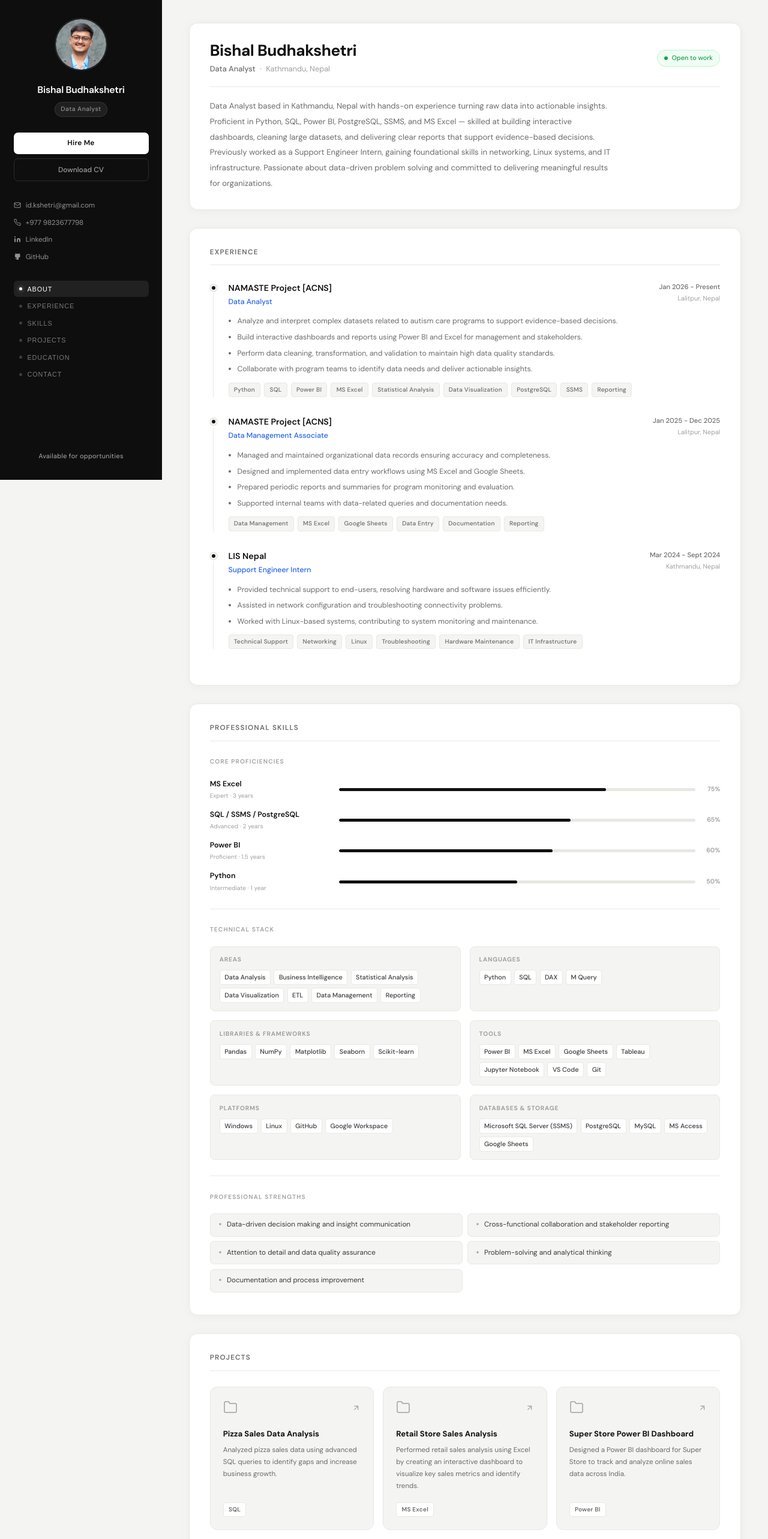
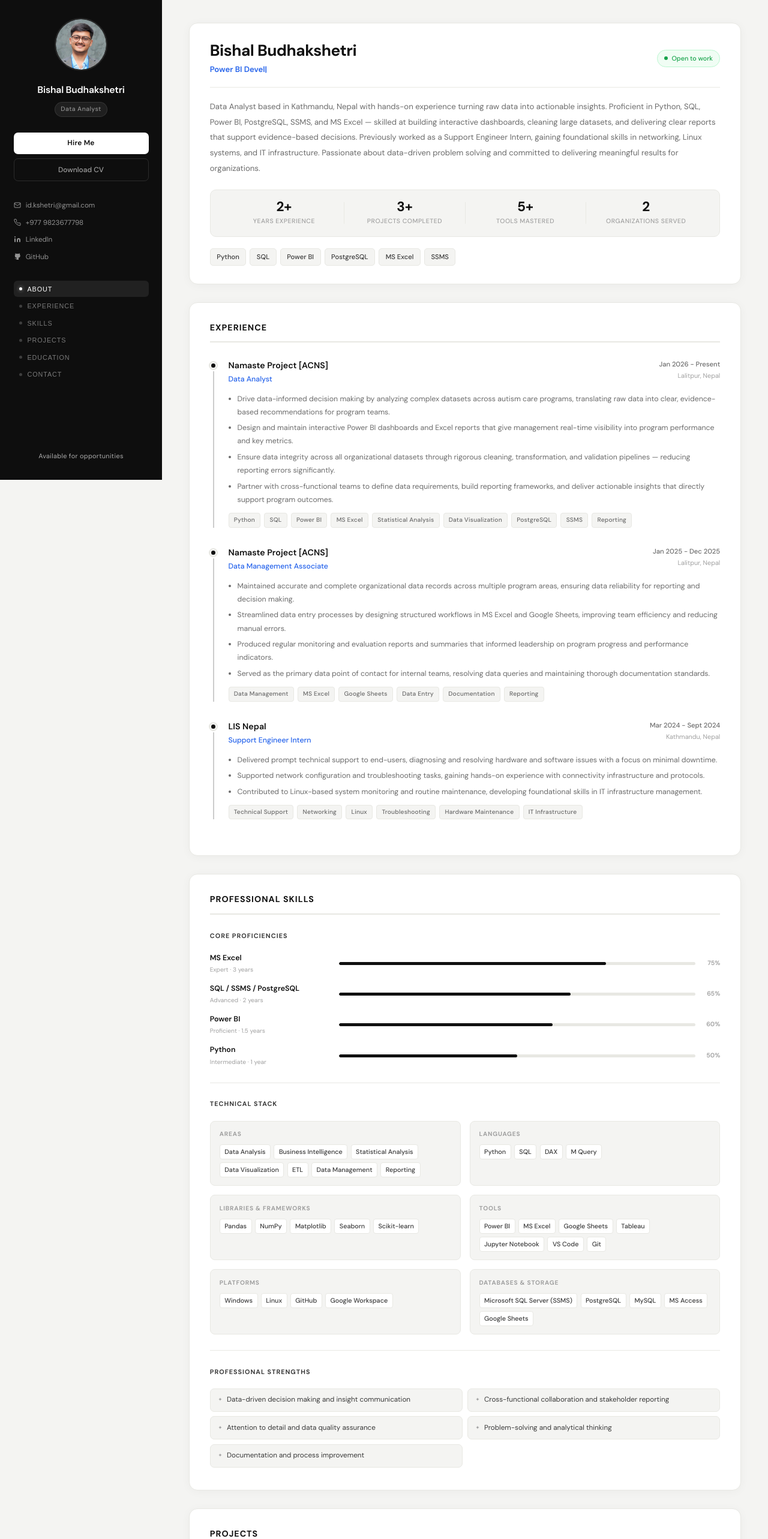
Before and after one commit to BishalKshetri/portfolio2026, a Next.js app: page / in a window 1280 px wide. Shown: the top 2566 px of the page at 60% size. Built offline with nearby package versions, Linux system fonts and the light colour scheme.

Commit message:
final portfolio update

```diff
--- a/app/page.tsx
+++ b/app/page.tsx
@@ -9,6 +9,8 @@ import Skills from "@/components/sections/Skills";
 import Projects from "@/components/sections/Projects";
 import Education from "@/components/sections/Education";
 import Contact from "@/components/sections/Contact";
+import BackToTop from "@/components/BackToTop";
+import Certifications from "@/components/sections/Certifications";
 import { navLinks } from "@/data/resume";
 
 export default function Home() {
@@ -44,6 +46,7 @@ export default function Home() {
         <Experience />
         <Skills />
         <Projects />
+        <Certifications />
         <Education />
         <Contact />
         <motion.footer
@@ -55,17 +58,15 @@ export default function Home() {
           © 2026 Bishal Budhakshetri — Data Analyst
         </motion.footer>
       </main>
+      <BackToTop />
     </div>
   );
 }
 
 const styles: Record<string, React.CSSProperties> = {
-  layout: {
+layout: {
     display: "flex",
-    maxWidth: 1400,
-    margin: "0 auto",
     minHeight: "100vh",
-    boxShadow: "0 0 80px rgba(0,0,0,0.07)",
   },
   main: {
     flex: 1,
--- /dev/null
+++ b/components/BackToTop.tsx
@@ -0,0 +1,61 @@
+"use client";
+
+import { useEffect, useState } from "react";
+
+export default function BackToTop() {
+  const [visible, setVisible] = useState(false);
+
+  useEffect(() => {
+    const handleScroll = () => {
+      setVisible(window.scrollY > 400);
+    };
+    window.addEventListener("scroll", handleScroll);
+    return () => window.removeEventListener("scroll", handleScroll);
+  }, []);
+
+  const scrollToTop = () => {
+    window.scrollTo({ top: 0, behavior: "smooth" });
+  };
+
+  if (!visible) return null;
+
+  return (
+    <button
+      onClick={scrollToTop}
+      style={styles.btn}
+      title="Back to top"
+      onMouseEnter={(e) => {
+        (e.currentTarget as HTMLButtonElement).style.background = "#333";
+        (e.currentTarget as HTMLButtonElement).style.transform = "translateY(-3px)";
+      }}
+      onMouseLeave={(e) => {
+        (e.currentTarget as HTMLButtonElement).style.background = "#111";
+        (e.currentTarget as HTMLButtonElement).style.transform = "translateY(0)";
+      }}
+    >
+      ↑
+    </button>
+  );
+}
+
+const styles: Record<string, React.CSSProperties> = {
+  btn: {
+    position: "fixed",
+    bottom: "2rem",
+    right: "2rem",
+    width: 42,
+    height: 42,
+    borderRadius: "50%",
+    background: "#111",
+    color: "#fff",
+    border: "none",
+    fontSize: "1.1rem",
+    cursor: "pointer",
+    display: "flex",
+    alignItems: "center",
+    justifyContent: "center",
+    boxShadow: "0 4px 14px rgba(0,0,0,0.2)",
+    transition: "background 0.2s, transform 0.2s",
+    zIndex: 999,
+  },
+};
--- a/components/Section.tsx
+++ b/components/Section.tsx
@@ -38,16 +38,16 @@ const styles: Record<string, React.CSSProperties> = {
     borderRadius: 14,
     boxShadow: "0 2px 16px rgba(0,0,0,0.04)",
   },
-  titleRow: {
+titleRow: {
     marginBottom: "1.75rem",
     paddingBottom: "0.8rem",
-    borderBottom: "1px solid var(--border)",
+    borderBottom: "2px solid var(--border)",
   },
   title: {
-    fontSize: "0.78rem",
-    fontWeight: 600,
-    color: "var(--text-light)",
+    fontSize: "0.95rem",
+    fontWeight: 700,
+    color: "var(--text)",
     textTransform: "uppercase",
-    letterSpacing: "1.2px",
+    letterSpacing: "1px",
   },
 };
--- a/components/sections/About.tsx
+++ b/components/sections/About.tsx
@@ -1,16 +1,44 @@
+"use client";
+
+import { useEffect, useRef } from "react";
 import Section from "@/components/Section";
 import { profile } from "@/data/resume";
 
 export default function About() {
+  const typedRef = useRef<HTMLSpanElement>(null);
+
+  useEffect(() => {
+    let typed: any;
+
+    const initTyped = async () => {
+      const Typed = (await import("typed.js")).default;
+      typed = new Typed(typedRef.current, {
+        strings: ["Data Analyst", "Power BI Developer", "SQL Expert", "Data Storyteller"],
+        typeSpeed: 60,
+        backSpeed: 40,
+        backDelay: 1500,
+        loop: true,
+        showCursor: true,
+        cursorChar: "|",
+      });
+    };
+
+    initTyped();
+
+    return () => {
+      if (typed) typed.destroy();
+    };
+  }, []);
+
   return (
     <Section id="about-section" title="">
       <div style={styles.topRow}>
         <div style={styles.left}>
           <h1 style={styles.heading}>{profile.name}</h1>
           <div style={styles.metaRow}>
-            <p style={styles.role}>{profile.title}</p>
-            <span style={styles.dot}>·</span>
-            <span style={styles.location}>Kathmandu, Nepal</span>
+            <span style={styles.typedWrap}>
+              <span ref={typedRef} />
+            </span>
           </div>
         </div>
         <div style={styles.statusBadge}>
@@ -18,8 +46,41 @@ export default function About() {
           Open to work
         </div>
       </div>
+
       <div style={styles.divider} />
+
       <p style={styles.bio}>{profile.bio}</p>
+
+      {/* Stats Row */}
+      <div style={styles.statsRow}>
+        <div style={styles.statItem}>
+          <div style={styles.statNumber}>2+</div>
+          <div style={styles.statLabel}>Years Experience</div>
+        </div>
+        <div style={styles.statDivider} />
+        <div style={styles.statItem}>
+          <div style={styles.statNumber}>3+</div>
+          <div style={styles.statLabel}>Projects Completed</div>
+        </div>
+        <div style={styles.statDivider} />
+        <div style={styles.statItem}>
+          <div style={styles.statNumber}>5+</div>
+          <div style={styles.statLabel}>Tools Mastered</div>
+        </div>
+        <div style={styles.statDivider} />
+        <div style={styles.statItem}>
+          <div style={styles.statNumber}>2</div>
+          <div style={styles.statLabel}>Organizations Served</div>
+        </div>
+      </div>
+
+      {/* Quick Skills */}
+      <div style={styles.quickSkills}>
+        {["Python", "SQL", "Power BI", "PostgreSQL", "MS Excel", "SSMS"].map((skill) => (
+          <span key={skill} style={styles.skillTag}>{skill}</span>
+        ))}
+      </div>
+
     </Section>
   );
 }
@@ -50,10 +111,10 @@ const styles: Record<string, React.CSSProperties> = {
     alignItems: "center",
     gap: "0.5rem",
   },
-  role: {
-    fontSize: "0.85rem",
-    color: "var(--text-light)",
-    fontWeight: 500,
+  typedWrap: {
+    fontSize: "0.88rem",
+    color: "var(--accent)",
+    fontWeight: 600,
   },
   dot: {
     color: "var(--text-xlight)",
@@ -93,6 +154,53 @@ const styles: Record<string, React.CSSProperties> = {
     fontSize: "0.88rem",
     color: "var(--text-light)",
     lineHeight: 1.95,
-    maxWidth: 680,
+    marginBottom: "1.5rem",
+  },
+  statsRow: {
+    display: "flex",
+    alignItems: "center",
+    background: "var(--bg)",
+    border: "1px solid var(--border)",
+    borderRadius: 10,
+    padding: "1.1rem 1.5rem",
+    marginBottom: "1.25rem",
+  },
+  statItem: {
+    flex: 1,
+    textAlign: "center",
+  },
+  statNumber: {
+    fontSize: "1.5rem",
+    fontWeight: 700,
+    color: "var(--text)",
+    lineHeight: 1,
+    marginBottom: "0.3rem",
+  },
+  statLabel: {
+    fontSize: "0.7rem",
+    color: "var(--text-xlight)",
+    fontWeight: 500,
+    textTransform: "uppercase",
+    letterSpacing: "0.5px",
+  },
+  statDivider: {
+    width: 1,
+    height: 36,
+    background: "var(--border)",
+    flexShrink: 0,
+  },
+  quickSkills: {
+    display: "flex",
+    flexWrap: "wrap" as const,
+    gap: "0.4rem",
+  },
+  skillTag: {
+    fontSize: "0.75rem",
+    fontWeight: 500,
+    color: "var(--text-mid)",
+    background: "var(--bg)",
+    border: "1px solid var(--border)",
+    padding: "0.3rem 0.7rem",
+    borderRadius: 5,
   },
 };
--- /dev/null
+++ b/components/sections/Certifications.tsx
@@ -0,0 +1,135 @@
+"use client";
+
+import { motion } from "framer-motion";
+import Section from "@/components/Section";
+import { certifications } from "@/data/resume";
+
+export default function Certifications() {
+  return (
+    <Section id="certifications-section" title="Certifications">
+      <div style={styles.list}>
+        {certifications.map((cert, i) => (
+          <motion.a
+            key={i}
+            href={cert.file}
+            target="_blank"
+            rel="noreferrer"
+            style={styles.card}
+            initial={{ opacity: 0, x: -20 }}
+            whileInView={{ opacity: 1, x: 0 }}
+            viewport={{ once: true }}
+            transition={{ duration: 0.4, delay: i * 0.1 }}
+            onMouseEnter={(e) => {
+              (e.currentTarget as HTMLAnchorElement).style.borderColor = "#111";
+              (e.currentTarget as HTMLAnchorElement).style.transform = "translateX(4px)";
+              (e.currentTarget as HTMLAnchorElement).style.boxShadow = "0 4px 16px rgba(0,0,0,0.07)";
+            }}
+            onMouseLeave={(e) => {
+              (e.currentTarget as HTMLAnchorElement).style.borderColor = "var(--border)";
+              (e.currentTarget as HTMLAnchorElement).style.transform = "translateX(0)";
+              (e.currentTarget as HTMLAnchorElement).style.boxShadow = "none";
+            }}
+          >
+            {/* Left accent */}
+            <div style={{ ...styles.accent, background: cert.color }} />
+
+            {/* Icon */}
+            <div style={styles.iconWrap}>
+              <CertIcon />
+            </div>
+
+            {/* Content */}
+            <div style={styles.content}>
+              <div style={styles.title}>{cert.title}</div>
+              <div style={styles.issuer}>{cert.issuer}</div>
+            </div>
+
+            {/* Right */}
+            <div style={styles.right}>
+              <span style={styles.year}>{cert.year}</span>
+              <span style={styles.viewLink}>View ↗</span>
+            </div>
+
+          </motion.a>
+        ))}
+      </div>
+    </Section>
+  );
+}
+
+const CertIcon = () => (
+  <svg width="20" height="20" viewBox="0 0 24 24" fill="none" stroke="currentColor" strokeWidth="1.5">
+    <circle cx="12" cy="8" r="6" />
+    <path d="M15.477 12.89L17 22l-5-3-5 3 1.523-9.11" />
+  </svg>
+);
+
+const styles: Record<string, React.CSSProperties> = {
+  list: {
+    display: "flex",
+    flexDirection: "column",
+    gap: "0.75rem",
+  },
+  card: {
+    display: "flex",
+    alignItems: "center",
+    gap: "1rem",
+    background: "var(--bg)",
+    border: "1px solid var(--border)",
+    borderRadius: 10,
+    overflow: "hidden",
+    transition: "border-color 0.2s, transform 0.2s, box-shadow 0.2s",
+    textDecoration: "none",
+    color: "inherit",
+    position: "relative",
+  },
+  accent: {
+    width: 4,
+    alignSelf: "stretch",
+    flexShrink: 0,
+  },
+  iconWrap: {
+    width: 40,
+    height: 40,
+    borderRadius: 8,
+    background: "var(--card-bg)",
+    border: "1px solid var(--border)",
+    display: "flex",
+    alignItems: "center",
+    justifyContent: "center",
+    color: "var(--text-light)",
+    flexShrink: 0,
+  },
+  content: {
+    flex: 1,
+    padding: "1rem 0",
+  },
+  title: {
+    fontSize: "0.88rem",
+    fontWeight: 600,
+    color: "var(--text)",
+    marginBottom: "0.2rem",
+  },
+  issuer: {
+    fontSize: "0.75rem",
+    color: "var(--text-light)",
+  },
+  right: {
+    display: "flex",
+    flexDirection: "column",
+    alignItems: "flex-end",
+    gap: "0.25rem",
+    padding: "0 1.1rem",
+    flexShrink: 0,
+  },
+  year: {
+    fontSize: "0.72rem",
+    fontWeight: 600,
+    color: "var(--text-xlight)",
+  },
+  viewLink: {
+    fontSize: "0.72rem",
+    fontWeight: 600,
+    color: "var(--accent)",
+  },
+};
--- a/components/sections/Experience.tsx
+++ b/components/sections/Experience.tsx
@@ -65,8 +65,8 @@ const styles: Record<string, React.CSSProperties> = {
     width: 12,
   },
   dot: {
-    width: 10,
-    height: 10,
+    width: 11,
+    height: 11,
     borderRadius: "50%",
     background: "var(--text)",
     border: "2px solid var(--bg)",
@@ -77,8 +77,8 @@ const styles: Record<string, React.CSSProperties> = {
   },
   line: {
     flex: 1,
-    width: 1,
-    background: "var(--border)",
+    width: 2,
+    background: "#cccccc",
     marginTop: 4,
   },
   content: { flex: 1 },
--- a/components/sections/Projects.tsx
+++ b/components/sections/Projects.tsx
@@ -21,8 +21,8 @@ export default function Projects() {
             transition={{ duration: 0.4, delay: i * 0.12 }}
             onMouseEnter={(e) => {
               (e.currentTarget as HTMLAnchorElement).style.borderColor = "#111";
-              (e.currentTarget as HTMLAnchorElement).style.transform = "translateY(-3px)";
-              (e.currentTarget as HTMLAnchorElement).style.boxShadow = "0 8px 24px rgba(0,0,0,0.09)";
+              (e.currentTarget as HTMLAnchorElement).style.transform = "translateY(-4px)";
+              (e.currentTarget as HTMLAnchorElement).style.boxShadow = "0 12px 30px rgba(0,0,0,0.1)";
             }}
             onMouseLeave={(e) => {
               (e.currentTarget as HTMLAnchorElement).style.borderColor = "var(--border)";
@@ -30,19 +30,23 @@ export default function Projects() {
               (e.currentTarget as HTMLAnchorElement).style.boxShadow = "none";
             }}
           >
-            {/* Header */}
-            <div style={styles.cardHeader}>
-              <div style={styles.folderWrap}>
-                <FolderIcon />
-              </div>
-              <div style={styles.arrowWrap}>
-                <ArrowIcon />
+            {/* Project Image */}
+            <div style={styles.imageWrap}>
+              <img
+                src={project.image}
+                alt={project.title}
+                style={styles.image}
+              />
+              <div style={styles.imageOverlay}>
+                <span style={styles.viewText}>View Project ↗</span>
               </div>
             </div>
 
             {/* Content */}
-            <h3 style={styles.cardTitle}>{project.title}</h3>
-            <p style={styles.cardDesc}>{project.description}</p>
+            <div style={styles.cardBody}>
+              <h3 style={styles.cardTitle}>{project.title}</h3>
+              <p style={styles.cardDesc}>{project.description}</p>
+            </div>
 
             {/* Footer */}
             <div style={styles.cardFooter}>
@@ -57,19 +61,6 @@ export default function Projects() {
   );
 }
 
-const FolderIcon = () => (
-  <svg width="24" height="24" viewBox="0 0 24 24" fill="none" stroke="currentColor" strokeWidth="1.5">
-    <path d="M22 19a2 2 0 0 1-2 2H4a2 2 0 0 1-2-2V5a2 2 0 0 1 2-2h5l2 3h9a2 2 0 0 1 2 2z" />
-  </svg>
-);
-
-const ArrowIcon = () => (
-  <svg width="15" height="15" viewBox="0 0 24 24" fill="none" stroke="currentColor" strokeWidth="2">
-    <line x1="7" y1="17" x2="17" y2="7" />
-    <polyline points="7 7 17 7 17 17" />
-  </svg>
-);
-
 const styles: Record<string, React.CSSProperties> = {
   grid: {
     display: "grid",
@@ -79,47 +70,69 @@ const styles: Record<string, React.CSSProperties> = {
   card: {
     display: "flex",
     flexDirection: "column",
-    padding: "1.4rem",
     background: "var(--bg)",
     border: "1px solid var(--border)",
     borderRadius: 12,
+    overflow: "hidden",
     transition: "border-color 0.25s, transform 0.25s, box-shadow 0.25s",
     cursor: "pointer",
     textDecoration: "none",
     color: "inherit",
   },
-  cardHeader: {
+  imageWrap: {
+    position: "relative",
+    width: "100%",
+    height: 160,
+    overflow: "hidden",
+    flexShrink: 0,
+  },
+  image: {
+    width: "100%",
+    height: "100%",
+    objectFit: "cover",
+    display: "block",
+    transition: "transform 0.3s ease",
+  },
+  imageOverlay: {
+    position: "absolute",
+    top: 0,
+    left: 0,
+    right: 0,
+    bottom: 0,
+    background: "rgba(0,0,0,0.55)",
     display: "flex",
-    justifyContent: "space-between",
     alignItems: "center",
-    marginBottom: "1.1rem",
+    justifyContent: "center",
+    opacity: 0,
+    transition: "opacity 0.25s",
   },
-  folderWrap: {
-    color: "var(--text-xlight)",
+  viewText: {
+    color: "#fff",
+    fontSize: "0.82rem",
+    fontWeight: 600,
+    letterSpacing: "0.3px",
   },
-  arrowWrap: {
-    color: "var(--text-xlight)",
-    transition: "color 0.2s",
+  cardBody: {
+    flex: 1,
+    padding: "1rem 1.1rem 0.75rem 1.1rem",
   },
   cardTitle: {
     fontSize: "0.88rem",
     fontWeight: 700,
     color: "var(--text)",
-    marginBottom: "0.5rem",
+    marginBottom: "0.4rem",
     lineHeight: 1.4,
   },
   cardDesc: {
     fontSize: "0.77rem",
     color: "var(--text-light)",
     lineHeight: 1.75,
-    flex: 1,
-    marginBottom: "1.1rem",
   },
   cardFooter: {
     display: "flex",
     flexWrap: "wrap" as const,
     gap: "0.35rem",
-    marginTop: "auto",
+    padding: "0.75rem 1.1rem 1rem 1.1rem",
   },
   tag: {
     fontSize: "0.67rem",
--- a/components/sections/Skills.tsx
+++ b/components/sections/Skills.tsx
@@ -89,12 +89,12 @@ const styles: Record<string, React.CSSProperties> = {
     background: "var(--border)",
     margin: "1.75rem 0",
   },
-  subTitle: {
-    fontSize: "0.68rem",
-    fontWeight: 600,
+subTitle: {
+    fontSize: "0.72rem",
+    fontWeight: 700,
     textTransform: "uppercase",
-    letterSpacing: "1.1px",
-    color: "var(--text-xlight)",
+    letterSpacing: "1px",
+    color: "var(--text-mid)",
     marginBottom: "1.25rem",
   },
 
--- a/data/resume.ts
+++ b/data/resume.ts
@@ -11,28 +11,28 @@ export const profile = {
 
 export const experience = [
   {
-    company: "NAMASTE Project [ACNS]",
+    company: "Namaste Project [ACNS]",
     location: "Lalitpur, Nepal",
     role: "Data Analyst",
     period: "Jan 2026 - Present",
     bullets: [
-      "Analyze and interpret complex datasets related to autism care programs to support evidence-based decisions.",
-      "Build interactive dashboards and reports using Power BI and Excel for management and stakeholders.",
-      "Perform data cleaning, transformation, and validation to maintain high data quality standards.",
-      "Collaborate with program teams to identify data needs and deliver actionable insights.",
+      "Drive data-informed decision making by analyzing complex datasets across autism care programs, translating raw data into clear, evidence-based recommendations for program teams.",
+      "Design and maintain interactive Power BI dashboards and Excel reports that give management real-time visibility into program performance and key metrics.",
+      "Ensure data integrity across all organizational datasets through rigorous cleaning, transformation, and validation pipelines — reducing reporting errors significantly.",
+      "Partner with cross-functional teams to define data requirements, build reporting frameworks, and deliver actionable insights that directly support program outcomes.",
     ],
     skills: ["Python", "SQL", "Power BI", "MS Excel", "Statistical Analysis", "Data Visualization", "PostgreSQL", "SSMS", "Reporting"],
   },
   {
-    company: "NAMASTE Project [ACNS]",
+    company: "Namaste Project [ACNS]",
     location: "Lalitpur, Nepal",
     role: "Data Management Associate",
     period: "Jan 2025 - Dec 2025",
     bullets: [
-      "Managed and maintained organizational data records ensuring accuracy and completeness.",
-      "Designed and implemented data entry workflows using MS Excel and Google Sheets.",
-      "Prepared periodic reports and summaries for program monitoring and evaluation.",
-      "Supported internal teams with data-related queries and documentation needs.",
+      "Maintained accurate and complete organizational data records across multiple program areas, ensuring data reliability for reporting and decision making.",
+      "Streamlined data entry processes by designing structured workflows in MS Excel and Google Sheets, improving team efficiency and reducing manual errors.",
+      "Produced regular monitoring and evaluation reports and summaries that informed leadership on program progress and performance indicators.",
+      "Served as the primary data point of contact for internal teams, resolving data queries and maintaining thorough documentation standards.",
     ],
     skills: ["Data Management", "MS Excel", "Google Sheets", "Data Entry", "Documentation", "Reporting"],
   },
@@ -42,9 +42,9 @@ export const experience = [
     role: "Support Engineer Intern",
     period: "Mar 2024 - Sept 2024",
     bullets: [
-      "Provided technical support to end-users, resolving hardware and software issues efficiently.",
-      "Assisted in network configuration and troubleshooting connectivity problems.",
-      "Worked with Linux-based systems, contributing to system monitoring and maintenance.",
+      "Delivered prompt technical support to end-users, diagnosing and resolving hardware and software issues with a focus on minimal downtime.",
+      "Supported network configuration and troubleshooting tasks, gaining hands-on experience with connectivity infrastructure and protocols.",
+      "Contributed to Linux-based system monitoring and routine maintenance, developing foundational skills in IT infrastructure management.",
     ],
     skills: ["Technical Support", "Networking", "Linux", "Troubleshooting", "Hardware Maintenance", "IT Infrastructure"],
   },
@@ -106,20 +106,43 @@ export const projects = [
     description: "Analyzed pizza sales data using advanced SQL queries to identify gaps and increase business growth.",
     tools: ["SQL"],
     github: "https://github.com/Bishal2056/pizza-sales---SQL/blob/main/Pizza%20Sales-SQL%20Project.pdf",
-    live: "",
+    image: "/sql.jpeg",
   },
   {
     title: "Retail Store Sales Analysis",
     description: "Performed retail sales analysis using Excel by creating an interactive dashboard to visualize key sales metrics and identify trends.",
     tools: ["MS Excel"],
     github: "https://github.com/Bishal2056/Retail-Store-sales/blob/main/Retail%20store%20sales-%20Dashboard.png",
-    live: "",
+    image: "/excel.jpeg",
   },
   {
     title: "Super Store Power BI Dashboard",
     description: "Designed a Power BI dashboard for Super Store to track and analyze online sales data across India.",
     tools: ["Power BI"],
     github: "https://github.com/Bishal2056/Super_Store_PowerBI_Dashboard/blob/main/Sales%20Dashboard%20.pdf",
-    live: "",
+    image: "/power_bi.jpg",
   },
 ];
+export const certifications = [
+  {
+    title: "Career Essentials in Data Analysis",
+    issuer: "Microsoft & LinkedIn",
+    year: "Jan 5, 2025",
+    file: "/cert1.pdf",
+    color: "#0078d4",
+  },
+  {
+    title: "SQL Intermediate Certificate",
+    issuer: "HackerRank",
+    year: "Jan 7, 2025",
+    file: "/cert2.pdf",
+    color: "#00ea64",
+  },
+  {
+    title: "Data Analyst in Python",
+    issuer: "DataCamp",
+    year: "Mar 18, 2025",
+    file: "/cert3.pdf",
+    color: "#03ef62",
+  },
+];
--- a/package.json
+++ b/package.json
@@ -14,7 +14,8 @@
     "next-themes": "^0.4.6",
     "react": "^18",
     "react-dom": "^18",
-    "resend": "^6.12.0"
+    "resend": "^6.12.0",
+    "typed.js": "^3.0.0"
   },
   "devDependencies": {
     "@types/node": "^20",
```
Also changed, not shown: 1 other file (tests, documents, lock files or other folders).
